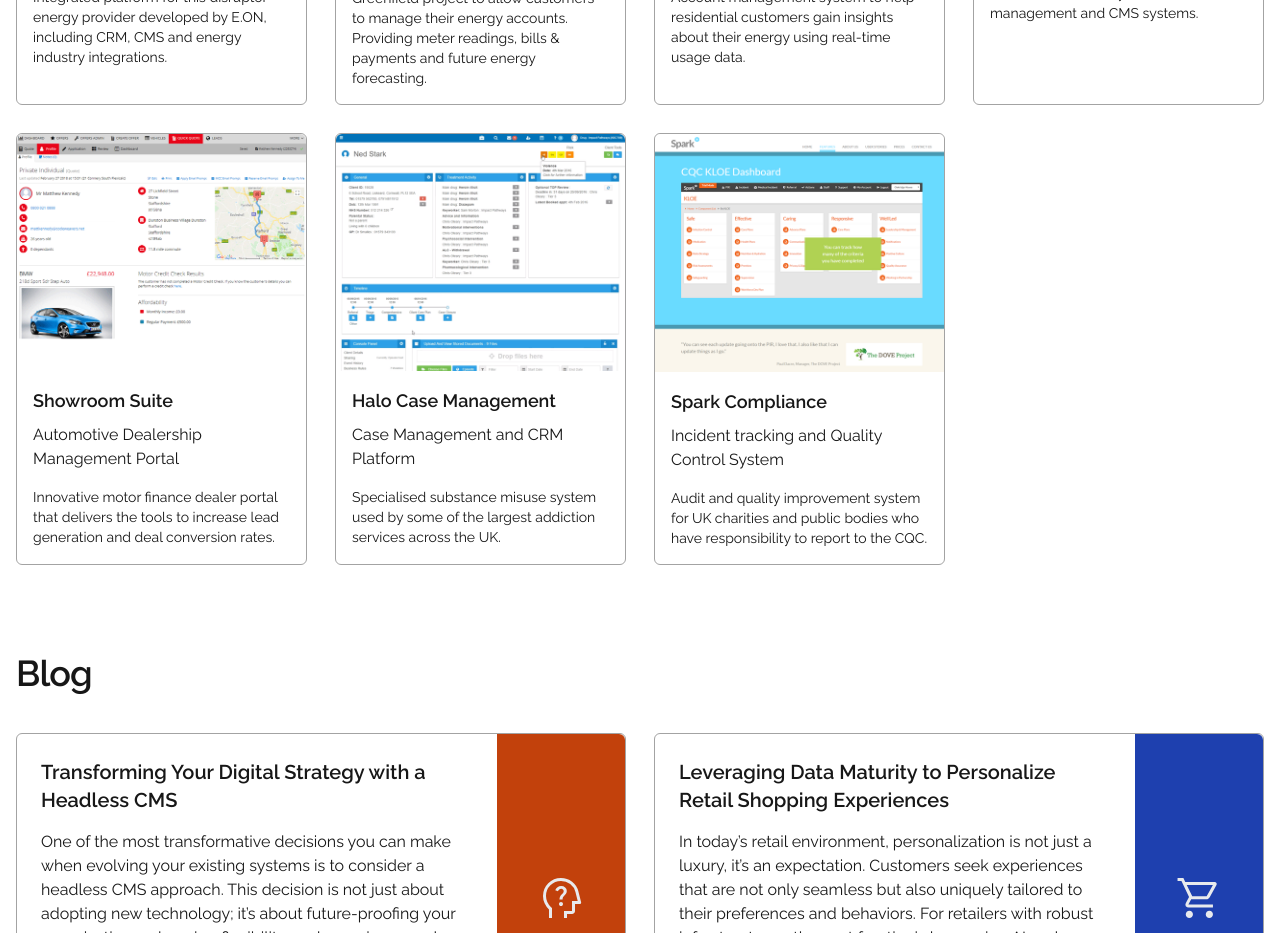
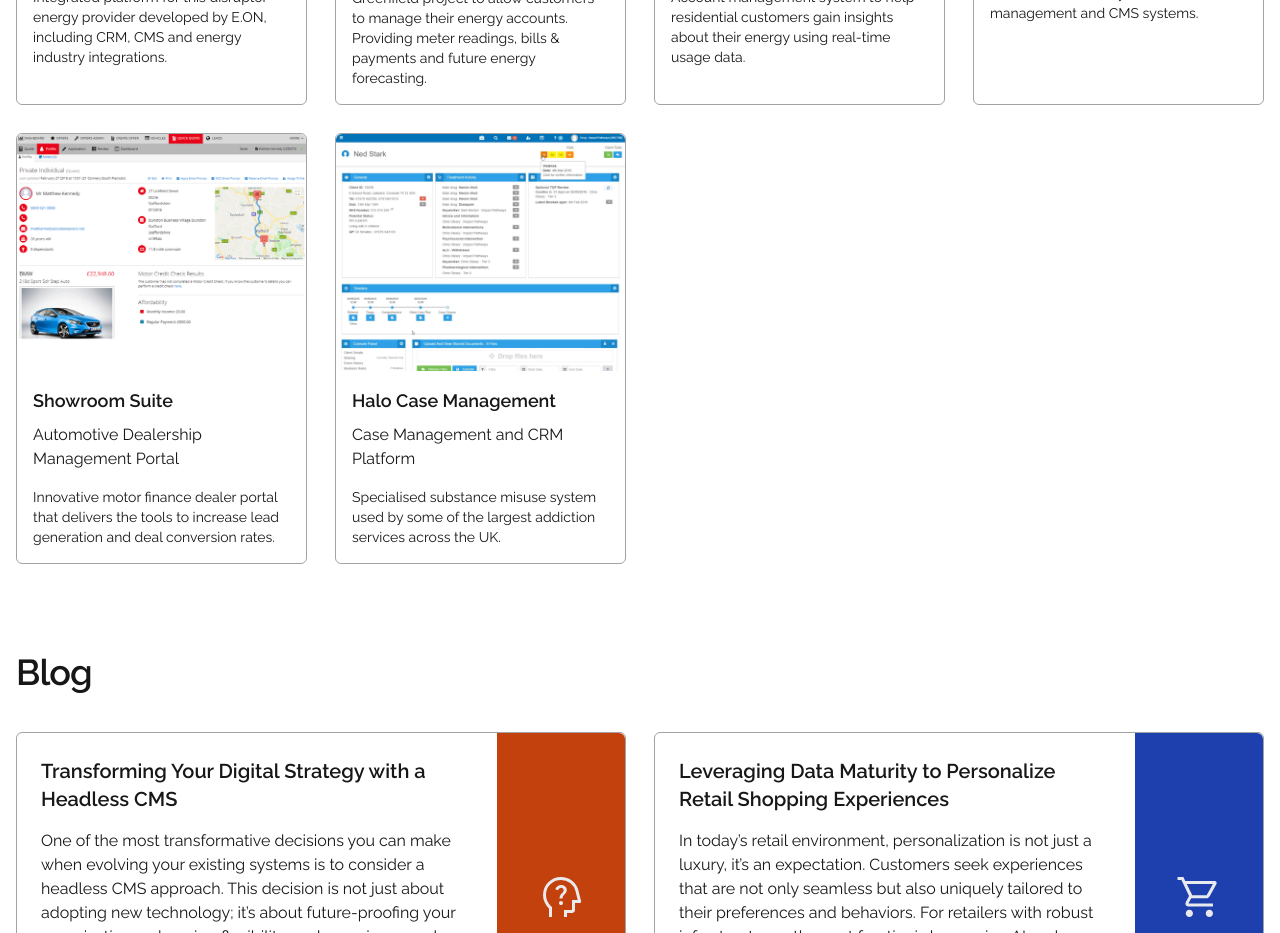
Before and after one commit to georgewilde/wilde-creations, a Next.js app: page / in a window 1280 px wide. Shown: the part 2860-3793 px from the top of the page. Built offline with nearby package versions, Linux system fonts and the light colour scheme.

Commit message:
remove old projects from screen

```diff
--- a/app/page.tsx
+++ b/app/page.tsx
@@ -626,28 +626,29 @@
                                 </div>
                             </div>
                         </li>
-                        <li className="flex items-center flex-col w-full max-w-[450px] border border-neutral-400 rounded-md">
-                            <Image
-                                className="rounded-t-md"
-                                src="/images/projects/spark.png"
-                                alt="Spark Compliance"
-                                width={450}
-                                height={450}
-                            />
-                            <div className="flex flex-col p-4 w-full">
-                                <div className="text-lg font-semibold mb-2">
-                                    Spark Compliance
-                                </div>
-                                <div>
-                                    Incident tracking and Quality Control System
-                                </div>
-                                <div className="text-sm mt-4">
-                                    Audit and quality improvement system for UK
-                                    charities and public bodies who have
-                                    responsibility to report to the CQC.
-                                </div>
-                            </div>
-                        </li>
+                        {/* Old Projects */}
+                        {/*<li className="flex items-center flex-col w-full max-w-[450px] border border-neutral-400 rounded-md">*/}
+                        {/*    <Image*/}
+                        {/*        className="rounded-t-md"*/}
+                        {/*        src="/images/projects/spark.png"*/}
+                        {/*        alt="Spark Compliance"*/}
+                        {/*        width={450}*/}
+                        {/*        height={450}*/}
+                        {/*    />*/}
+                        {/*    <div className="flex flex-col p-4 w-full">*/}
+                        {/*        <div className="text-lg font-semibold mb-2">*/}
+                        {/*            Spark Compliance*/}
+                        {/*        </div>*/}
+                        {/*        <div>*/}
+                        {/*            Incident tracking and Quality Control System*/}
+                        {/*        </div>*/}
+                        {/*        <div className="text-sm mt-4">*/}
+                        {/*            Audit and quality improvement system for UK*/}
+                        {/*            charities and public bodies who have*/}
+                        {/*            responsibility to report to the CQC.*/}
+                        {/*        </div>*/}
+                        {/*    </div>*/}
+                        {/*</li>*/}
                     </ul>
                 </section>
                 <section className="flex flex-col flex-auto min-w-0 w-full max-w-screen-2xl my-2 md:my-6 px-6 sm:px-4">
```
Also changed, not shown: app/projects.data.ts (added).
